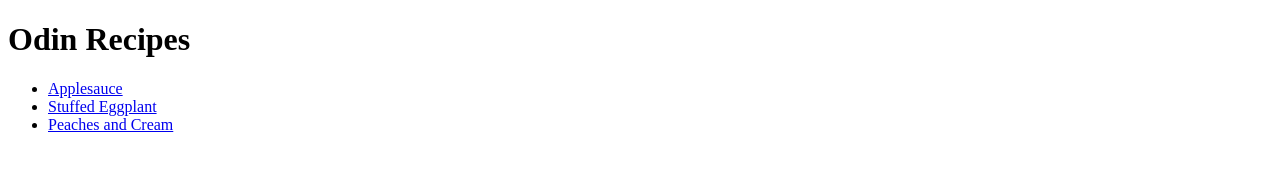
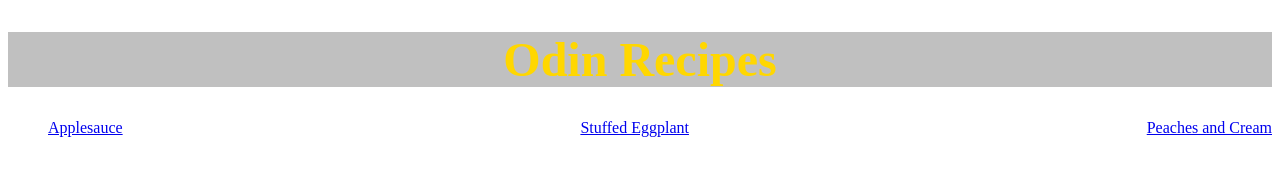
Before and after one commit to Peyton-vannoy/odin-recipes, a plain HTML site: page index.html in a window 1280 px wide. Drawn offline with Linux system fonts and the light colour scheme.

Commit message:
added all stylesheets modified index.css basic styles

```diff
--- /dev/null
+++ b/index.css
@@ -0,0 +1,30 @@
+html {
+  font-size: 16px;
+  max-width: 1440px;
+}
+
+h1 {
+  font-size: 3em;
+  background-color: silver;
+  color: gold;
+  text-align: center;
+}
+
+.navlink {
+  display: flex;
+  justify-content: space-between;
+  list-style-type: none;
+}
+
+.images {
+  display: flex;
+  width: 400px;
+  justify-content: space-between;
+  height: auto;
+}
+
+img {
+  width: 400px;
+  display: flex;
+  margin: auto;
+}
--- a/index.html
+++ b/index.html
@@ -4,15 +4,22 @@
     <meta charset="UTF-8" />
     <meta name="viewport" content="width=device-width, initial-scale=1.0" />
     <title>Odin Recipes</title>
+    <link rel="stylesheet" href="index.css" />
   </head>
   <body>
     <h1>Odin Recipes</h1>
-    <ul>
-      <li>
-        <a href="recipes/applesauce.html">Applesauce</a>
-      </li>
-      <li><a href="recipes/stuffed_eggplant.html">Stuffed Eggplant</a></li>
-      <li><a href="recipes/peaches-and-cream.html">Peaches and Cream</a></li>
-    </ul>
+    <nav class="navbar">
+      <ul class="navlink">
+        <li class="navlinks">
+          <a href="recipes/applesauce.html">Applesauce</a>
+        </li>
+        <li class="navlinks">
+          <a href="recipes/stuffed_eggplant.html">Stuffed Eggplant</a>
+        </li>
+        <li class="navlinks">
+          <a href="recipes/peaches-and-cream.html">Peaches and Cream</a>
+        </li>
+      </ul>
+    </nav>
   </body>
 </html>
```
Also changed, not shown: recipes/applesauce.html (+9 -0 lines), recipes/peaches-and-cream.html (+14 -5 lines), recipes/stuffed_eggplant.html (+23 -12 lines), recipes/applesauce.css (added), recipes/peaches-and-cream.css (added), recipes/stuffed_eggplant.css (added).
